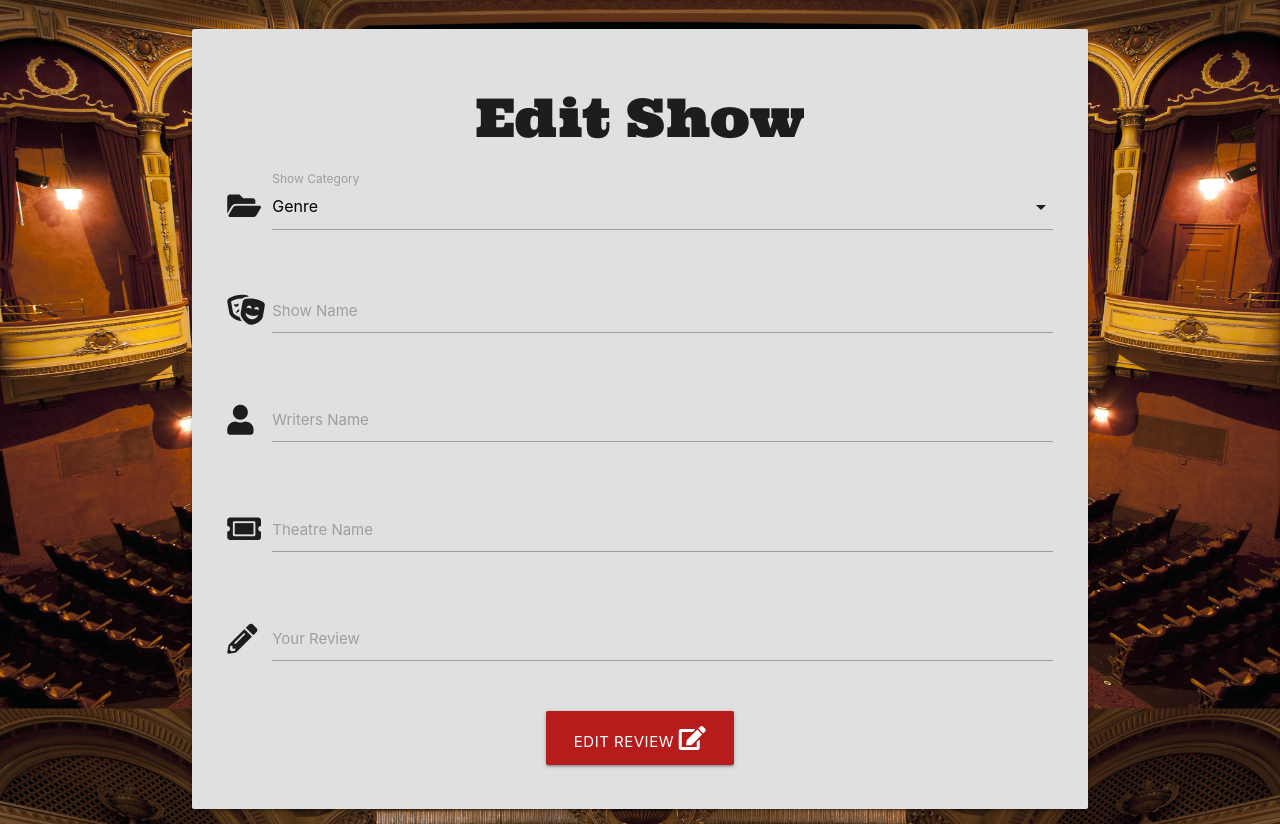
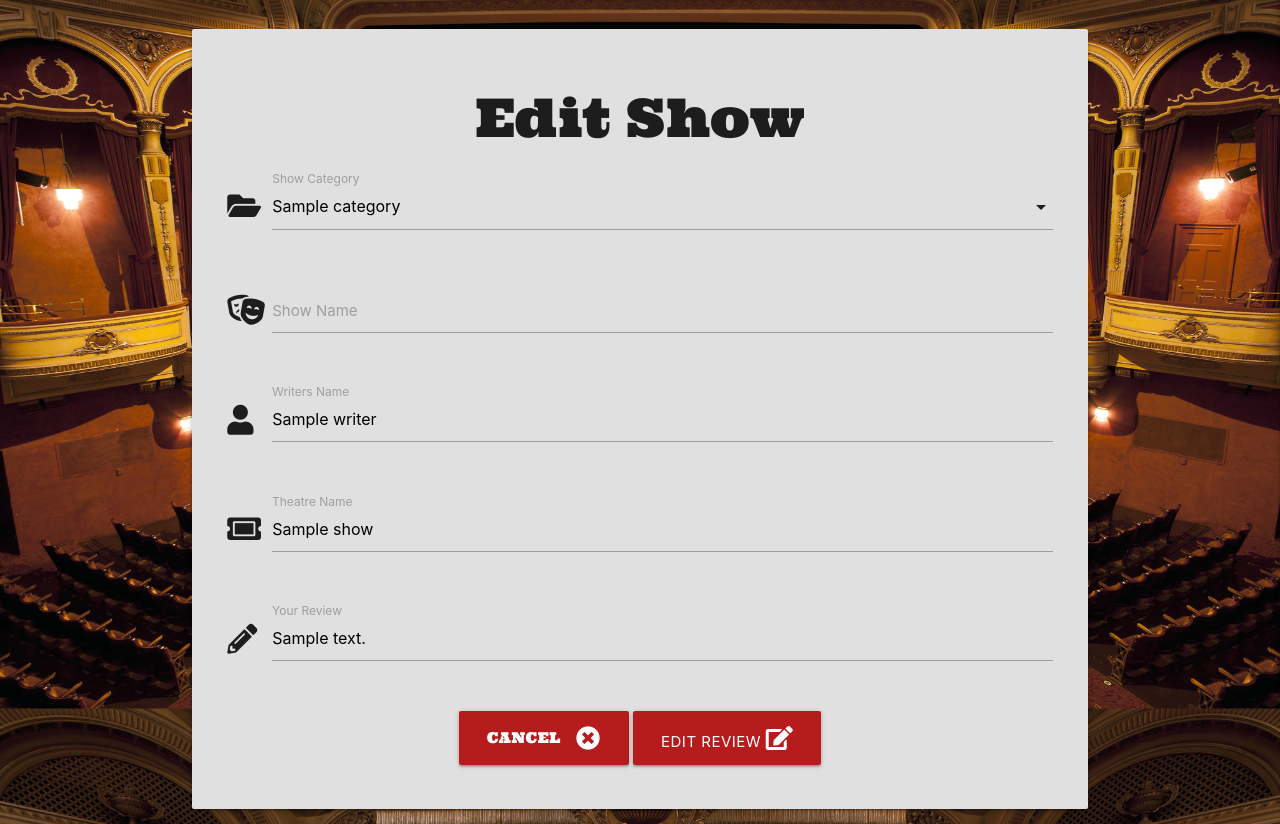
Before and after one commit to Craggy19/theatre_reviews, a Flask app: template templates/edit_show.html in a window 1280 px wide. Shown: the part 139-963 px from the top of the page. Run offline with Flask 2, Linux system fonts and the light colour scheme; the template is opened without the code that fills it: most values are stand-ins (such as "Sample title", 1, 10 or a date in 2020); some libraries are stand-ins or nearby versions.

Commit message:
Put data onto edit task form

```diff
--- a/templates/edit_show.html
+++ b/templates/edit_show.html
@@ -8,9 +8,13 @@
             <div class="input-field col s12">
                 <i class="fas fa-folder-open prefix"></i>
                 <select id="category_name" name="category_name" class="validate" required>
-                    <option value="" disabled selected>Genre</option>
+                    <option value="" disabled>Genre</option>
                     {% for category in categories %}
-                        <option value="{{ category.category_name }}">{{ category.category_name }}</option>
+                        {% if category.category_name == show.category_name %}
+                            <option value="{{ category.category_name }}" selected>{{ category.category_name }}</option>
+                        {% else %}
+                            <option value="{{ category.category_name }}">{{ category.category_name }}</option>
+                        {% endif %}
                     {% endfor %}
                  </select>
                 <label for="category_name">Show Category</label>
@@ -21,7 +25,7 @@
          <div class="input-field col s12">
             <i class="fas fa-theater-masks prefix"></i>
             <textarea id="show_name" name="show_name" minlength="5" maxlength="200"
-               class="materialize-textarea validate" required></textarea>
+              class="materialize-textarea validate" required>{{ show.show_name }}</textarea>
             <label for="show_name">Show Name</label>
          </div>
       </div>
@@ -29,7 +33,7 @@
       <div class="row">
          <div class="input-field col s12">
             <i class="fas fa-user prefix"></i>
-            <textarea id="writer" name="writer" class="materialize-textarea validate" required></textarea>
+            <textarea id="writer" name="writer" class="materialize-textarea validate" required>{{ show.writer }}</textarea>
             <label for="writer">Writers Name</label>
          </div>
       </div>
@@ -37,7 +41,7 @@
       <div class="row">
          <div class="input-field col s12">
             <i class="fas fa-ticket-alt prefix"></i>
-            <textarea id="theatre_name" name="theatre_name" class="materialize-textarea validate" required></textarea>
+            <textarea id="theatre_name" name="theatre_name" class="materialize-textarea validate" required>{{ show.theatre_name }}</textarea>
             <label for="theatre_name">Theatre Name</label>
          </div>
       </div>
@@ -45,13 +49,16 @@
       <div class="row">
          <div class="input-field col s12">
             <i class="fas fa-pencil-alt prefix"></i>
-            <textarea id="review" name="review" class="materialize-textarea validate" required></textarea>
+            <textarea id="review" name="review" class="materialize-textarea validate" required>{{ show.review }}</textarea>
             <label for="review">Your Review</label>
          </div>
       </div>
       <!--Edit button-->
       <div class="row">
          <div class="col s12 center-align">
+             <a href="{{ url_for('get_shows') }}" class="btn-large red darken-4">
+                 Cancel <i class="fas fa-times-circle right"></i>
+             </a>
             <button class="btn-large waves-effect red darken-4" type="submit">Edit Review
             <i class="fas fa-edit"></i>
             </button>
```
